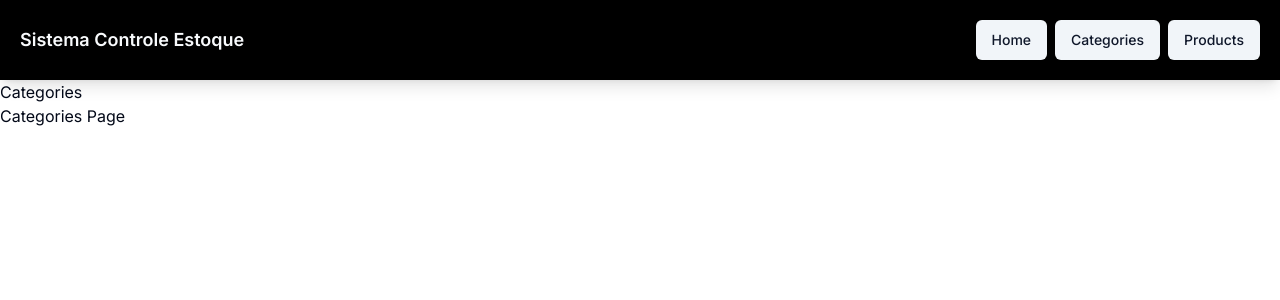
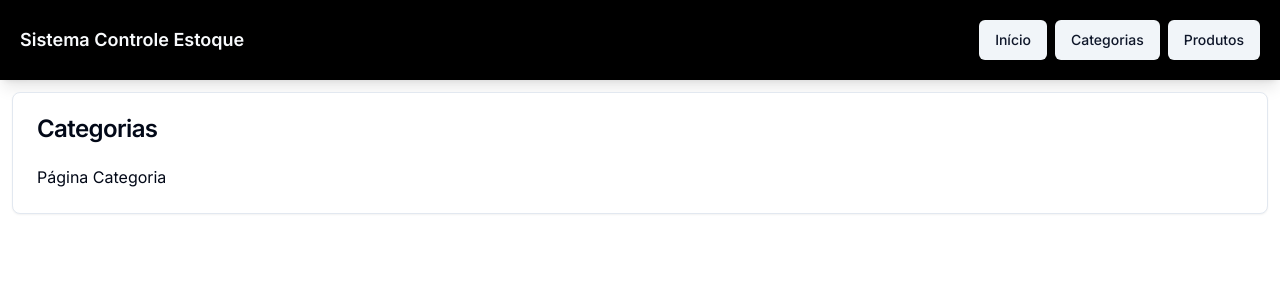
Before and after one commit to giljrsantos/stock-next-app, a Next.js app: page /categories in a window 1280 px wide. Shown: the top 300 px of the page. Built offline with nearby package versions, Linux system fonts and the light colour scheme.

Commit message:
feat: Adicionando o Componente Card

```diff
--- a/src/app/categories/layout.tsx
+++ b/src/app/categories/layout.tsx
@@ -1,10 +1,13 @@
 import { PropsWithChildren } from 'react';
+import { Card, CardContent, CardHeader, CardTitle } from '@/components/ui/card';
 
 export default function layout({children}: PropsWithChildren){
     return (
-        <div>
-            <h2>Categories</h2>
-            <div>{children}</div>
-        </div>
+        <Card>
+            <CardHeader>
+                <CardTitle>Categorias</CardTitle>
+            </CardHeader>
+            <CardContent>{ children }</CardContent>
+        </Card>
     )
 }
--- a/src/app/categories/page.tsx
+++ b/src/app/categories/page.tsx
@@ -1,3 +1,3 @@
 export default function page(){
-    return <div>Categories Page</div>
+    return <div>Página Categoria</div>
 }
--- a/src/app/layout.tsx
+++ b/src/app/layout.tsx
@@ -20,7 +20,11 @@ export default function RootLayout({
     <html lang="en">
       <body className={inter.className}>
         <Header title={ metadata.title as string} />
-        {children}
+
+        <div className="m-3">
+          {children}
+        </div>
+
       </body>
     </html>
   );
--- a/src/components/Header.tsx
+++ b/src/components/Header.tsx
@@ -8,13 +8,13 @@ export default function Header(props: {title: string}){
             <h1>{ props.title }</h1>
             <div className='flex flex-row gap-2'>
                 <Button asChild variant="secondary">
-                    <Link href="/">Home</Link>
+                    <Link href="/">Início</Link>
                 </Button>
                 <Button asChild variant="secondary">
-                    <Link href="/categories">Categories</Link>
+                    <Link href="/categories">Categorias</Link>
                 </Button>
                 <Button asChild variant="secondary">
-                    <Link href="/products">Products</Link>
+                    <Link href="/products">Produtos</Link>
                 </Button>
             </div>
         </div>
--- /dev/null
+++ b/src/components/ui/card.tsx
@@ -0,0 +1,79 @@
+import * as React from "react"
+
+import { cn } from "@/lib/utils"
+
+const Card = React.forwardRef<
+  HTMLDivElement,
+  React.HTMLAttributes<HTMLDivElement>
+>(({ className, ...props }, ref) => (
+  <div
+    ref={ref}
+    className={cn(
+      "rounded-lg border bg-card text-card-foreground shadow-sm",
+      className
+    )}
+    {...props}
+  />
+))
+Card.displayName = "Card"
+
+const CardHeader = React.forwardRef<
+  HTMLDivElement,
+  React.HTMLAttributes<HTMLDivElement>
+>(({ className, ...props }, ref) => (
+  <div
+    ref={ref}
+    className={cn("flex flex-col space-y-1.5 p-6", className)}
+    {...props}
+  />
+))
+CardHeader.displayName = "CardHeader"
+
+const CardTitle = React.forwardRef<
+  HTMLParagraphElement,
+  React.HTMLAttributes<HTMLHeadingElement>
+>(({ className, ...props }, ref) => (
+  <h3
+    ref={ref}
+    className={cn(
+      "text-2xl font-semibold leading-none tracking-tight",
+      className
+    )}
+    {...props}
+  />
+))
+CardTitle.displayName = "CardTitle"
+
+const CardDescription = React.forwardRef<
+  HTMLParagraphElement,
+  React.HTMLAttributes<HTMLParagraphElement>
+>(({ className, ...props }, ref) => (
+  <p
+    ref={ref}
+    className={cn("text-sm text-muted-foreground", className)}
+    {...props}
+  />
+))
+CardDescription.displayName = "CardDescription"
+
+const CardContent = React.forwardRef<
+  HTMLDivElement,
+  React.HTMLAttributes<HTMLDivElement>
+>(({ className, ...props }, ref) => (
+  <div ref={ref} className={cn("p-6 pt-0", className)} {...props} />
+))
+CardContent.displayName = "CardContent"
+
+const CardFooter = React.forwardRef<
+  HTMLDivElement,
+  React.HTMLAttributes<HTMLDivElement>
+>(({ className, ...props }, ref) => (
+  <div
+    ref={ref}
+    className={cn("flex items-center p-6 pt-0", className)}
+    {...props}
+  />
+))
+CardFooter.displayName = "CardFooter"
+
+export { Card, CardHeader, CardFooter, CardTitle, CardDescription, CardContent }
```
